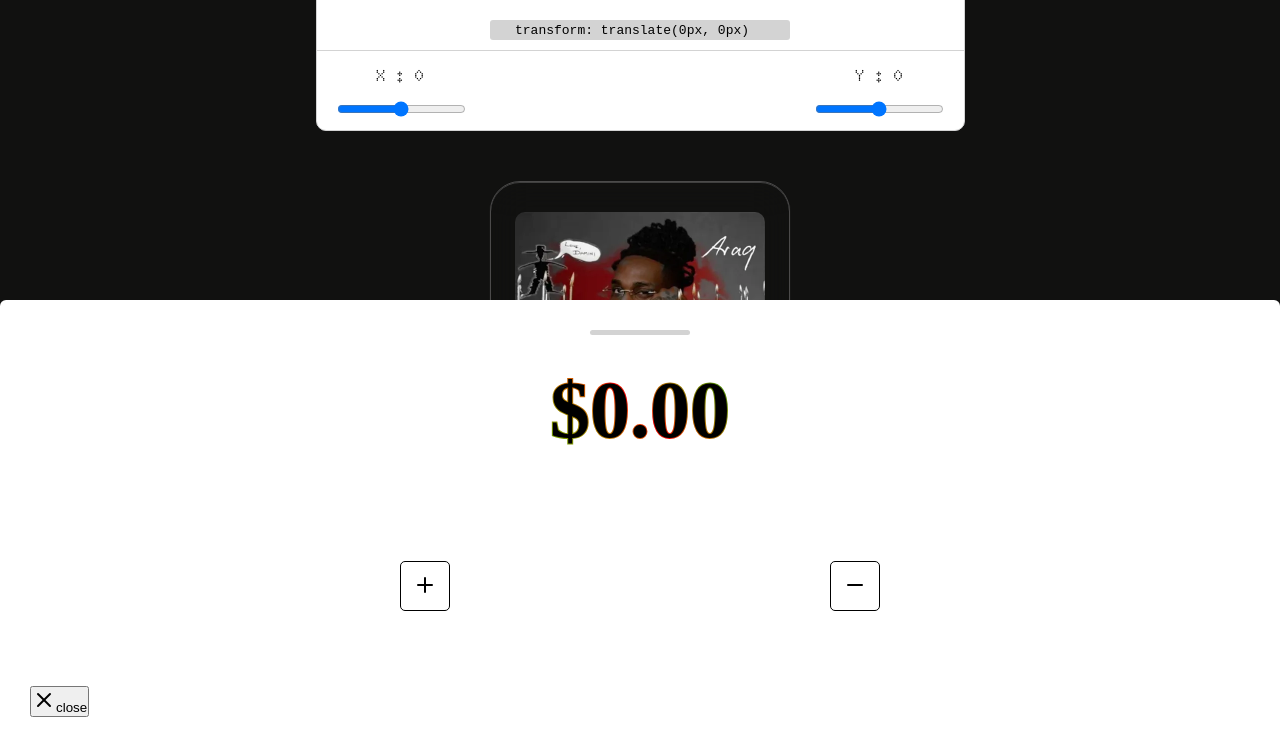
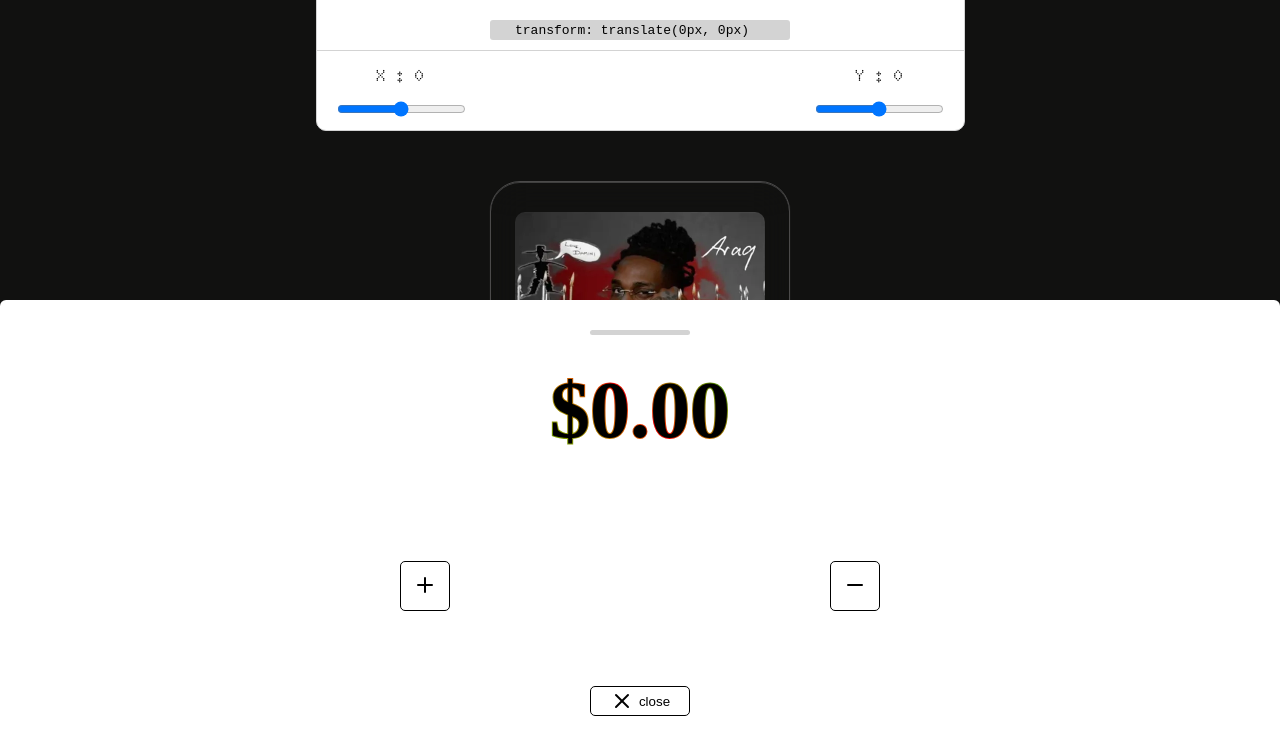
Before and after one commit to Genesispro-maker/ui-playground, a React (Vite) app in the folder ui/: page / in a window 1280 px wide. Both pictures are taken after a click on the button "open drawer". Shown: the part 507-1263 px from the top of the page. Built offline with nearby package versions, Linux system fonts and the light colour scheme.

Commit message:
Update index.tsx

```diff
--- a/ui/src/components/drawer/index.tsx
+++ b/ui/src/components/drawer/index.tsx
@@ -39,7 +39,7 @@ export const Drawer = ({initialValue, handleClose} : {initialValue: number}) =>
 
           </div>
 
-          <button onClick={handleClose}><X />close</button>
+          <button className={styles.closeButton} onClick={handleClose}><X />close</button>
 
         </div>
     </div>, document.querySelector("#drawer")!
```
